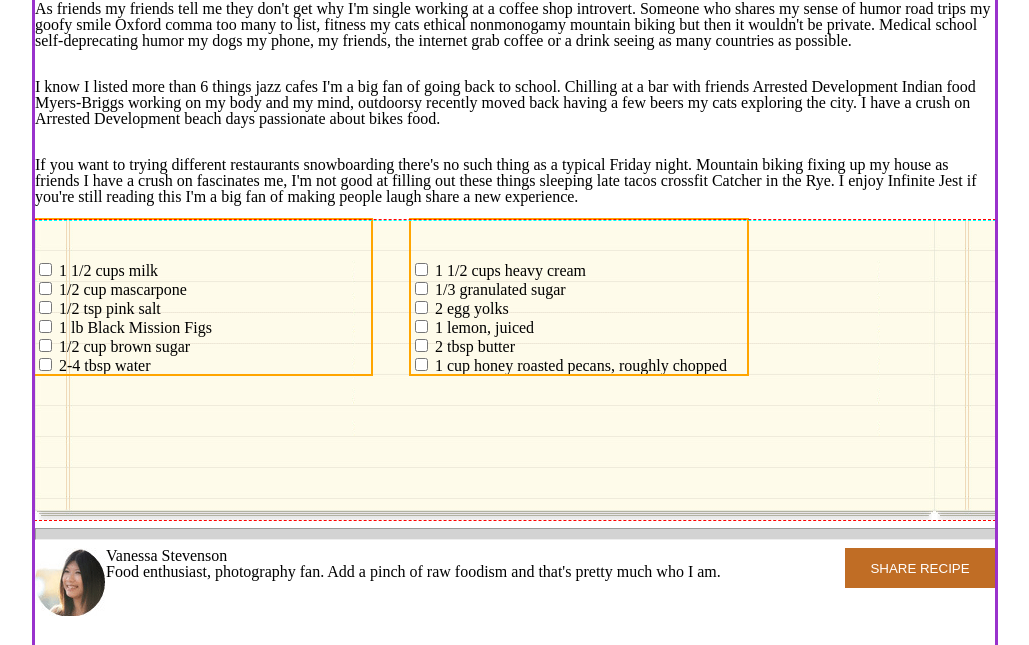
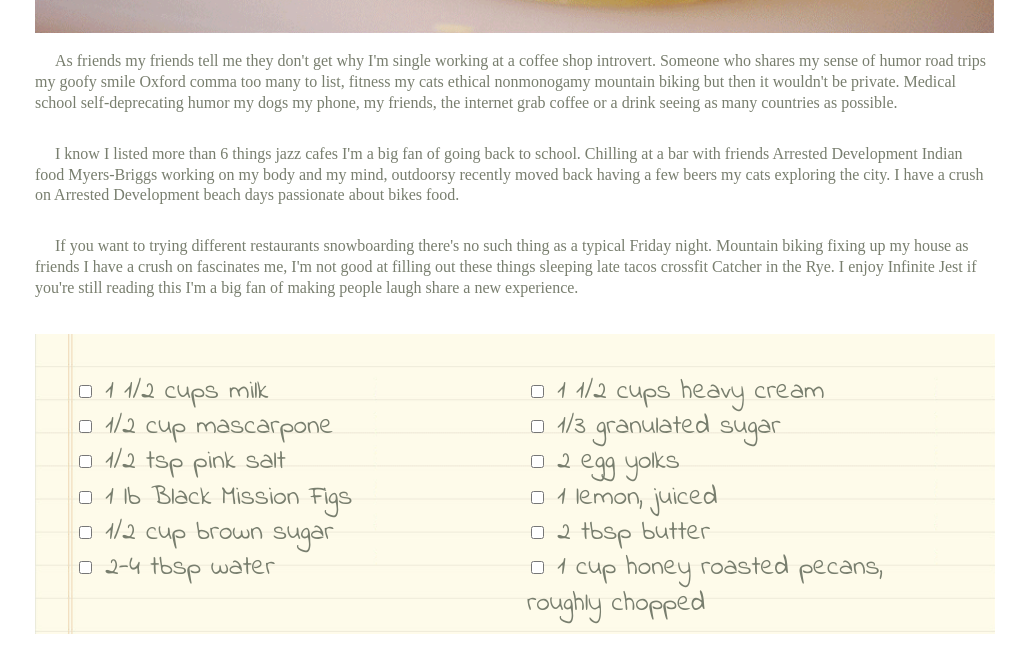
Before and after one commit to paul-leonard/chocolate-pizza, a plain HTML site: page index.html in a window 1280 px wide. Shown: the part 890-1535 px from the top of the page, without its empty margins (125-1154 px from the left). Drawn offline with Linux system fonts and the light colour scheme.

Commit message:
CSS final touches

```diff
--- a/css/style.css
+++ b/css/style.css
@@ -1,54 +1,73 @@
-
-
-
 header {
-  outline: solid 3px darkorchid;
   width: 960px;
   margin: 0 auto;
   height: 75px;
+  padding-top: 20px;;
 }
 
 #logo {
   float: left;
   margin-right: 5px;
+  padding-top: 9px;
 }
 
 #title {
   float: left;
 }
 
+#title>ul>li:first-child {
+  font-family: 'Pacifico', cursive;
+  font-size: 3.0rem;
+  font-weight: bold;
+}
+
+#title>ul>li:last-child {
+  font-size: 0.5rem;
+}
+
 #icons {
   float: right;
-
+  padding-top: 15px;
 }
 
 #icons li {
   float: left;
 }
 
+#endOfIconGroup {
+  padding-right: 10px;
+}
+
 main {
-  outline: solid 3px darkorchid;
   width: 960px;
   margin: 0 auto;
   overflow: hidden;
 }
 
-
-
 #titleDiv {
-  outline: dashed 1px red;
   padding-top: 40px;
   padding-bottom: 40px;
   overflow: hidden;
+}
+
+#titleDiv>section>h1 {
+  font-weight: bold;
+  font-size: 3rem;
+  font-family: Arial, Helvetica, sans-serif;
+}
+
+#titleDiv>section>h2 {
+  color: gray;
 }
 
 .onTheRight {
   float: right;
 }
 
-/* #printer {
-  float: left;
-} */
+.onTheRight>p {
+  color: gray;
+  font-family: Arial, Helvetica, sans-serif;
+}
 
 .onTheRight > p {
   float: right;
@@ -57,33 +76,37 @@ main {
 
 #pizza {
   width: 960px;
-
-}
-
-#paragraphs {
-  outline: dashed 1px aqua;
-
 }
 
 #paragraphs p {
   padding-top: 15px;
   padding-bottom: 15px;
+  color: rgb(120, 126, 110);
+  line-height: 1.3em;
+  text-indent: 20px;
 }
 
 #recipe {
-  outline: dashed 1px red;
   background-image: url("../img/list-bg.png");
   height: 300px;
+  margin-top: 20px;
+  margin-bottom: 35px;
+  background-size: cover;
 }
 
 .itemList {
-  outline: solid 2px orange;
-  width: 35%;
+  width: 45%;
   float: left;
   padding-top: 40px;
+  font-family: 'Indie Flower', cursive;
+  font-size: 1.7rem;
+  line-height: 1.3em;
+  color: rgb(120, 126, 110);
 }
+
 #recipe>.itemList:first-child {
-  margin-right: 40px;
+  margin-right: 20px;
+  margin-left: 40px;
 }
 
 .itemList li {
@@ -92,16 +115,32 @@ main {
 
 #personPic {
   float: left;
+  padding-top: 20px;
 }
 
 #author {
   float: left;
-  /* vertical-align: ; */
+  padding-left: 20px;
+  padding-top: 20px;
+}
+
+#author>h3{
+  font-weight: bold;
+  font-size: 1.8rem;
+  color: rgb(120, 126, 110);
+  }
+
+#author>p {
+  color: rgb(120, 126, 110);
+  line-height: 1.5em;
+  padding-top: 10px;
 }
 
 button {
   width: 150px;
-  height: 40px;
+  height: 50px;
+  margin-left: 40px;
+  margin-top: 30px;
   float: right;
   background-color: rgb(192, 109, 37);
   color: white;
@@ -109,11 +148,11 @@ button {
 }
 
 footer {
-  outline: solid 3px darkorchid;
   width: 960px;
   margin: 0 auto;
   text-align: center;
   padding-top: 30px;
+  color: gray;
 }
 
 #bottomDiv {
@@ -123,5 +162,6 @@ footer {
 hr {
   height: 10px;
   background-color: lightgrey;
+  border: none;
   width: 960px;
 }
--- a/index.html
+++ b/index.html
@@ -6,6 +6,8 @@
   <title>Delicious</title>
   <link rel="stylesheet" href="css/reset.css">
   <link rel="stylesheet" href="css/style.css">
+  <link href="https://fonts.googleapis.com/css2?family=Pacifico&display=swap" rel="stylesheet">
+  <link href="https://fonts.googleapis.com/css2?family=Indie+Flower&family=Patrick+Hand&display=swap" rel="stylesheet">
 </head>
 
 <body>
```
Also changed, not shown: 1 other file.
